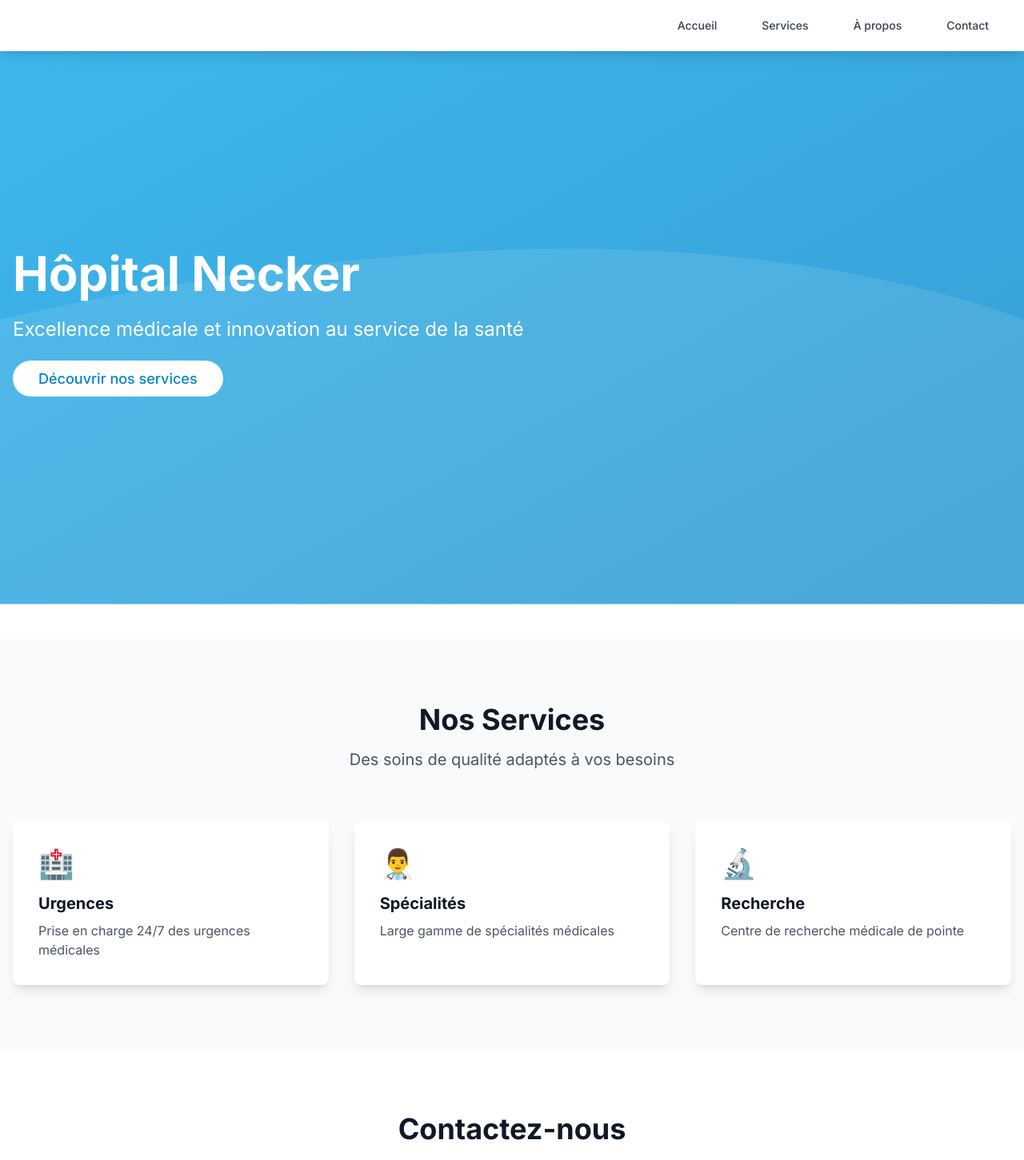
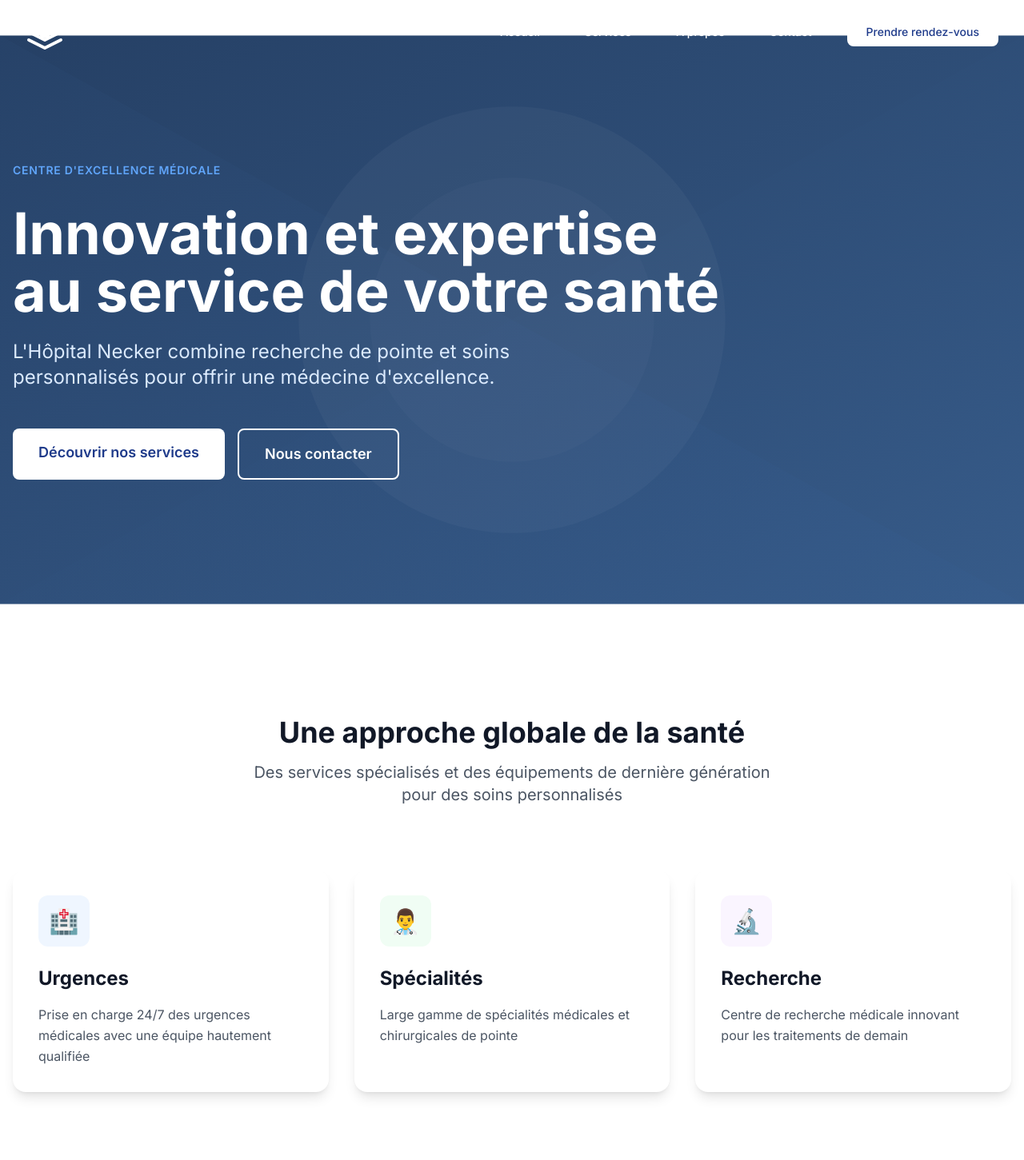
Before and after one commit to ZKR-NVS/CIC---Hopital-necker, a Next.js app: page / in a window 1280 px wide. Shown: the top 1451 px of the page at 80% size. Built offline with nearby package versions, Linux system fonts and the light colour scheme.

Commit message:
feat: mise à jour du design global et des styles

```diff
--- a/src/app/page.tsx
+++ b/src/app/page.tsx
@@ -7,56 +7,89 @@
 const HeroBackground = dynamic(() => import('@/components/icons/HeroBackground'), {
   ssr: false,
   loading: () => (
-    <div className="absolute inset-0 bg-gradient-to-br from-primary-500 to-primary-600" />
+    <div className="absolute inset-0 bg-gradient-to-br from-blue-900 to-blue-800" />
   ),
 });
+
+const fadeInUp = {
+  initial: { opacity: 0, y: 20 },
+  animate: { opacity: 1, y: 0 },
+  transition: { duration: 0.5 }
+};
+
+const staggerContainer = {
+  animate: {
+    transition: {
+      staggerChildren: 0.1
+    }
+  }
+};
 
 export default function Home() {
   return (
     <main className="min-h-screen">
       {/* Hero Section */}
-      <section className="relative h-screen flex items-center">
+      <section className="relative min-h-screen flex items-center overflow-hidden">
         <div className="absolute inset-0 z-0">
           <HeroBackground className="w-full h-full" />
         </div>
         <div className="container mx-auto px-4 z-10">
           <motion.div
-            initial={{ opacity: 0, y: 20 }}
-            animate={{ opacity: 1, y: 0 }}
-            transition={{ duration: 0.5 }}
-            className="text-white max-w-3xl"
+            variants={staggerContainer}
+            initial="initial"
+            animate="animate"
+            className="max-w-4xl"
           >
-            <h1 className="text-5xl md:text-6xl font-bold mb-6">
-              Hôpital Necker
-            </h1>
-            <p className="text-xl md:text-2xl mb-8">
-              Excellence médicale et innovation au service de la santé
-            </p>
-            <Link
-              href="/services"
-              className="bg-white text-primary-600 px-8 py-3 rounded-full text-lg font-medium hover:bg-gray-100 transition-colors"
+            <motion.div variants={fadeInUp} className="mb-8">
+              <span className="text-blue-400 font-semibold tracking-wider uppercase text-sm">
+                Centre d'excellence médicale
+              </span>
+            </motion.div>
+            <motion.h1
+              variants={fadeInUp}
+              className="text-6xl md:text-7xl font-bold text-white mb-6 leading-tight"
             >
-              Découvrir nos services
-            </Link>
+              Innovation et expertise au service de votre santé
+            </motion.h1>
+            <motion.p
+              variants={fadeInUp}
+              className="text-xl md:text-2xl text-blue-100 mb-12 max-w-2xl"
+            >
+              L'Hôpital Necker combine recherche de pointe et soins personnalisés pour offrir une médecine d'excellence.
+            </motion.p>
+            <motion.div variants={fadeInUp} className="flex flex-wrap gap-4">
+              <Link
+                href="/services"
+                className="bg-white text-blue-900 px-8 py-4 rounded-lg text-lg font-semibold hover:bg-blue-50 transition-all transform hover:scale-105"
+              >
+                Découvrir nos services
+              </Link>
+              <Link
+                href="/contact"
+                className="bg-transparent border-2 border-white text-white px-8 py-4 rounded-lg text-lg font-semibold hover:bg-white/10 transition-all"
+              >
+                Nous contacter
+              </Link>
+            </motion.div>
           </motion.div>
         </div>
       </section>
 
       {/* Services Section */}
-      <section className="py-20 bg-gray-50">
+      <section className="py-24 bg-white">
         <div className="container mx-auto px-4">
           <motion.div
             initial={{ opacity: 0, y: 20 }}
             whileInView={{ opacity: 1, y: 0 }}
             transition={{ duration: 0.5 }}
             viewport={{ once: true }}
-            className="text-center mb-16"
+            className="text-center mb-20"
           >
             <h2 className="text-4xl font-bold text-gray-900 mb-4">
-              Nos Services
+              Une approche globale de la santé
             </h2>
-            <p className="text-xl text-gray-600">
-              Des soins de qualité adaptés à vos besoins
+            <p className="text-xl text-gray-600 max-w-2xl mx-auto">
+              Des services spécialisés et des équipements de dernière génération pour des soins personnalisés
             </p>
           </motion.div>
 
@@ -64,33 +97,40 @@
             {[
               {
                 title: 'Urgences',
-                description: 'Prise en charge 24/7 des urgences médicales',
+                description: 'Prise en charge 24/7 des urgences médicales avec une équipe hautement qualifiée',
                 icon: '🏥',
+                color: 'bg-blue-50 text-blue-600',
               },
               {
                 title: 'Spécialités',
-                description: 'Large gamme de spécialités médicales',
+                description: 'Large gamme de spécialités médicales et chirurgicales de pointe',
                 icon: '👨‍⚕️',
+                color: 'bg-green-50 text-green-600',
               },
               {
                 title: 'Recherche',
-                description: 'Centre de recherche médicale de pointe',
+                description: 'Centre de recherche médicale innovant pour les traitements de demain',
                 icon: '🔬',
+                color: 'bg-purple-50 text-purple-600',
               },
             ].map((service, index) => (
               <motion.div
                 key={service.title}
                 initial={{ opacity: 0, y: 20 }}
                 whileInView={{ opacity: 1, y: 0 }}
-                transition={{ duration: 0.3, delay: index * 0.1 }}
+                transition={{ duration: 0.5, delay: index * 0.1 }}
                 viewport={{ once: true }}
-                className="bg-white p-8 rounded-lg shadow-lg hover:shadow-xl transition-shadow"
+                className="bg-white p-8 rounded-2xl shadow-lg hover:shadow-xl transition-all transform hover:-translate-y-1"
               >
-                <div className="text-4xl mb-4">{service.icon}</div>
-                <h3 className="text-xl font-bold text-gray-900 mb-2">
+                <div className={`${service.color} w-16 h-16 rounded-xl flex items-center justify-center text-3xl mb-6`}>
+                  {service.icon}
+                </div>
+                <h3 className="text-2xl font-bold text-gray-900 mb-4">
                   {service.title}
                 </h3>
-                <p className="text-gray-600">{service.description}</p>
+                <p className="text-gray-600 leading-relaxed">
+                  {service.description}
+                </p>
               </motion.div>
             ))}
           </div>
@@ -98,7 +138,7 @@
       </section>
 
       {/* Contact Section */}
-      <section className="py-20">
+      <section className="py-24 bg-gray-50">
         <div className="container mx-auto px-4">
           <motion.div
             initial={{ opacity: 0, y: 20 }}
@@ -107,17 +147,17 @@
             viewport={{ once: true }}
             className="max-w-3xl mx-auto text-center"
           >
-            <h2 className="text-4xl font-bold text-gray-900 mb-4">
-              Contactez-nous
+            <h2 className="text-4xl font-bold text-gray-900 mb-6">
+              Une équipe à votre écoute
             </h2>
-            <p className="text-xl text-gray-600 mb-8">
-              Notre équipe est à votre disposition pour répondre à vos questions
+            <p className="text-xl text-gray-600 mb-12">
+              Notre équipe médicale et administrative est à votre disposition pour répondre à toutes vos questions et vous accompagner dans votre parcours de soins.
             </p>
             <Link
               href="/contact"
-              className="bg-primary-600 text-white px-8 py-3 rounded-full text-lg font-medium hover:bg-primary-700 transition-colors"
+              className="inline-block bg-blue-900 text-white px-12 py-4 rounded-lg text-lg font-semibold hover:bg-blue-800 transition-all transform hover:scale-105"
             >
-              Nous contacter
+              Prendre rendez-vous
             </Link>
           </motion.div>
         </div>
--- a/src/components/Navbar.tsx
+++ b/src/components/Navbar.tsx
@@ -1,13 +1,23 @@
 'use client';
 
-import { useState } from 'react';
+import { useState, useEffect } from 'react';
 import Link from 'next/link';
-import { motion } from 'framer-motion';
+import { motion, AnimatePresence } from 'framer-motion';
 import { Bars3Icon, XMarkIcon } from '@heroicons/react/24/outline';
 import LogoIcon from './icons/LogoIcon';
 
 const Navbar = () => {
   const [isOpen, setIsOpen] = useState(false);
+  const [scrolled, setScrolled] = useState(false);
+
+  useEffect(() => {
+    const handleScroll = () => {
+      setScrolled(window.scrollY > 20);
+    };
+
+    window.addEventListener('scroll', handleScroll);
+    return () => window.removeEventListener('scroll', handleScroll);
+  }, []);
 
   const menuItems = [
     { name: 'Accueil', href: '/' },
@@ -17,12 +27,14 @@
   ];
 
   return (
-    <nav className="bg-white shadow-lg fixed w-full z-50">
+    <nav className={`fixed w-full z-50 transition-all duration-300 ${
+      scrolled ? 'bg-white shadow-lg' : 'bg-transparent'
+    }`}>
       <div className="max-w-7xl mx-auto px-4 sm:px-6 lg:px-8">
-        <div className="flex justify-between h-16">
+        <div className="flex justify-between h-20">
           <div className="flex items-center">
             <Link href="/" className="flex-shrink-0 flex items-center">
-              <LogoIcon className="text-primary-600" />
+              <LogoIcon className={`w-12 h-12 ${scrolled ? 'text-blue-900' : 'text-white'}`} />
             </Link>
           </div>
 
@@ -32,18 +44,32 @@
               <Link
                 key={item.name}
                 href={item.href}
-                className="text-gray-700 hover:text-primary-600 px-3 py-2 rounded-md text-sm font-medium transition-colors"
+                className={`${
+                  scrolled ? 'text-gray-700 hover:text-blue-900' : 'text-white hover:text-blue-100'
+                } px-3 py-2 rounded-md text-sm font-medium transition-colors`}
               >
                 {item.name}
               </Link>
             ))}
+            <Link
+              href="/contact"
+              className={`${
+                scrolled
+                  ? 'bg-blue-900 text-white hover:bg-blue-800'
+                  : 'bg-white text-blue-900 hover:bg-blue-50'
+              } px-6 py-2 rounded-lg text-sm font-medium transition-colors`}
+            >
+              Prendre rendez-vous
+            </Link>
           </div>
 
           {/* Mobile menu button */}
           <div className="md:hidden flex items-center">
             <button
               onClick={() => setIsOpen(!isOpen)}
-              className="inline-flex items-center justify-center p-2 rounded-md text-gray-700 hover:text-primary-600 focus:outline-none"
+              className={`inline-flex items-center justify-center p-2 rounded-md ${
+                scrolled ? 'text-gray-700 hover:text-blue-900' : 'text-white hover:text-blue-100'
+              } focus:outline-none`}
             >
               {isOpen ? (
                 <XMarkIcon className="block h-6 w-6" />
@@ -56,28 +82,37 @@
       </div>
 
       {/* Mobile menu */}
+      <AnimatePresence>
+        {isOpen && (
           <motion.div
-        initial={false}
-        animate={isOpen ? "open" : "closed"}
-        variants={{
-          open: { opacity: 1, height: "auto" },
-          closed: { opacity: 0, height: 0 }
-        }}
-        className="md:hidden"
+            initial={{ opacity: 0, height: 0 }}
+            animate={{ opacity: 1, height: 'auto' }}
+            exit={{ opacity: 0, height: 0 }}
+            transition={{ duration: 0.2 }}
+            className="md:hidden bg-white"
           >
-        <div className="px-2 pt-2 pb-3 space-y-1 sm:px-3 bg-white">
+            <div className="px-2 pt-2 pb-3 space-y-1 sm:px-3">
               {menuItems.map((item) => (
                 <Link
                   key={item.name}
                   href={item.href}
-              className="text-gray-700 hover:text-primary-600 block px-3 py-2 rounded-md text-base font-medium"
+                  className="text-gray-700 hover:text-blue-900 block px-3 py-2 rounded-md text-base font-medium"
                   onClick={() => setIsOpen(false)}
                 >
                   {item.name}
                 </Link>
               ))}
+              <Link
+                href="/contact"
+                className="bg-blue-900 text-white hover:bg-blue-800 block px-3 py-2 rounded-md text-base font-medium"
+                onClick={() => setIsOpen(false)}
+              >
+                Prendre rendez-vous
+              </Link>
             </div>
           </motion.div>
+        )}
+      </AnimatePresence>
     </nav>
   );
 };
--- a/src/components/icons/HeroBackground.tsx
+++ b/src/components/icons/HeroBackground.tsx
@@ -9,16 +9,27 @@
   >
     <defs>
       <linearGradient id="gradient" x1="0%" y1="0%" x2="100%" y2="100%">
-        <stop offset="0%" style={{ stopColor: '#0ea5e9', stopOpacity: 0.8 }} />
-        <stop offset="100%" style={{ stopColor: '#0284c7', stopOpacity: 0.8 }} />
+        <stop offset="0%" style={{ stopColor: '#1a365d', stopOpacity: 0.95 }} />
+        <stop offset="100%" style={{ stopColor: '#2c5282', stopOpacity: 0.95 }} />
+      </linearGradient>
+      <linearGradient id="accent" x1="0%" y1="0%" x2="100%" y2="100%">
+        <stop offset="0%" style={{ stopColor: '#60a5fa', stopOpacity: 0.2 }} />
+        <stop offset="100%" style={{ stopColor: '#3b82f6', stopOpacity: 0.2 }} />
       </linearGradient>
     </defs>
     <rect width="100%" height="100%" fill="url(#gradient)" />
     <path
-      d="M0 400C0 400 400 300 800 300C1200 300 1440 400 1440 400V800H0V400Z"
-      fill="white"
+      d="M0 0L1440 800H0V0Z"
+      fill="url(#accent)"
       fillOpacity="0.1"
     />
+    <path
+      d="M1440 0L0 800H1440V0Z"
+      fill="url(#accent)"
+      fillOpacity="0.05"
+    />
+    <circle cx="720" cy="400" r="300" fill="white" fillOpacity="0.03" />
+    <circle cx="720" cy="400" r="200" fill="white" fillOpacity="0.02" />
   </svg>
 );
 
```
Also changed, not shown: src/app/globals.css (+29 -10 lines). Lines whose indentation alone changed are shown as unchanged.
